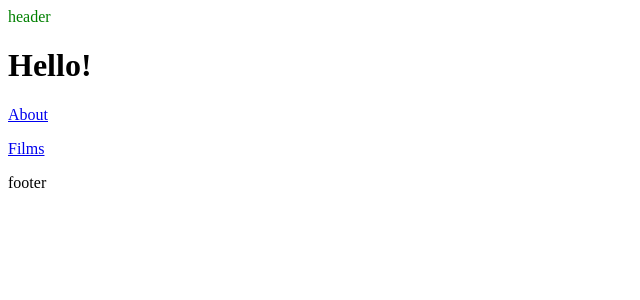
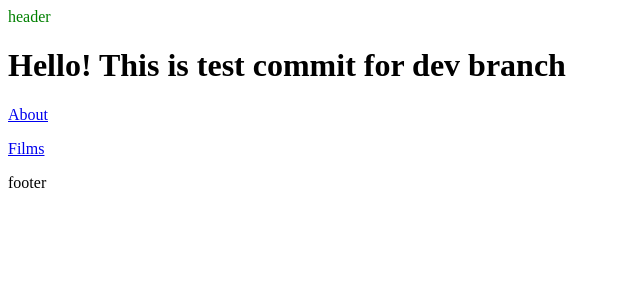
Before and after one commit to evgxyz/nextjs-films, a Next.js app: page / in a window 1280 px wide. Shown: the top 300 px of the page, without its empty margins (0-640 px from the left). Built offline with nearby package versions, Linux system fonts and the light colour scheme.

Commit message:
check -> test dev branch commit

```diff
--- a/src/pages/index.tsx
+++ b/src/pages/index.tsx
@@ -5,9 +5,9 @@ import { MainLayout } from '@/components/general/MainLayout/MainLayout'
 export default function Index() {
   return (
     <MainLayout title={'Index page'}>
-      <h1>Hello!</h1>
+      <h1>Hello! This is test commit for dev branch</h1>
       <p><Link href='/about'>About</Link></p>
-      <p><a href="/films/abc+xyz">Films</a></p>
+      <p><Link href="/films/abc+xyz">Films</Link></p>
     </MainLayout>
   )
 }
```
